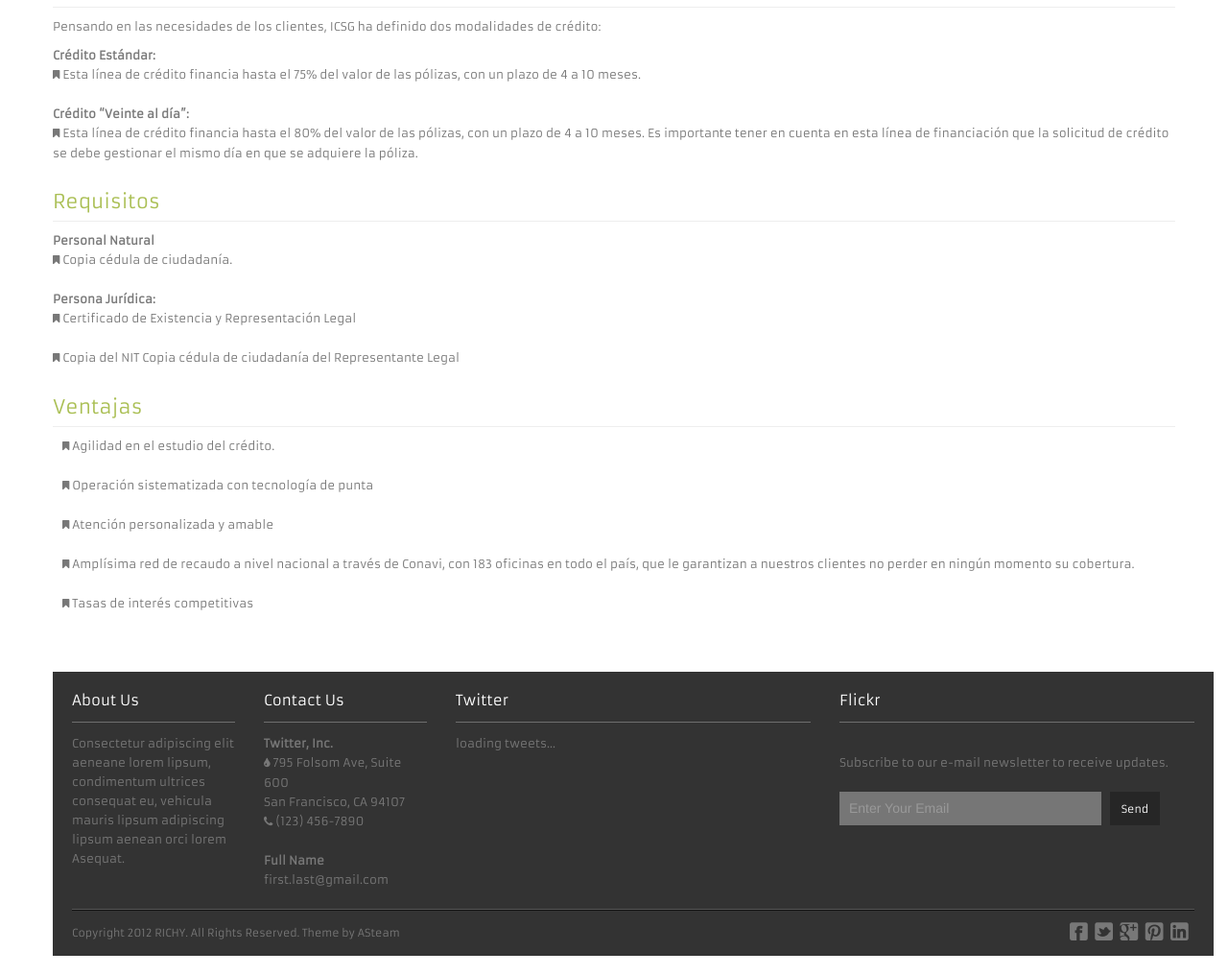
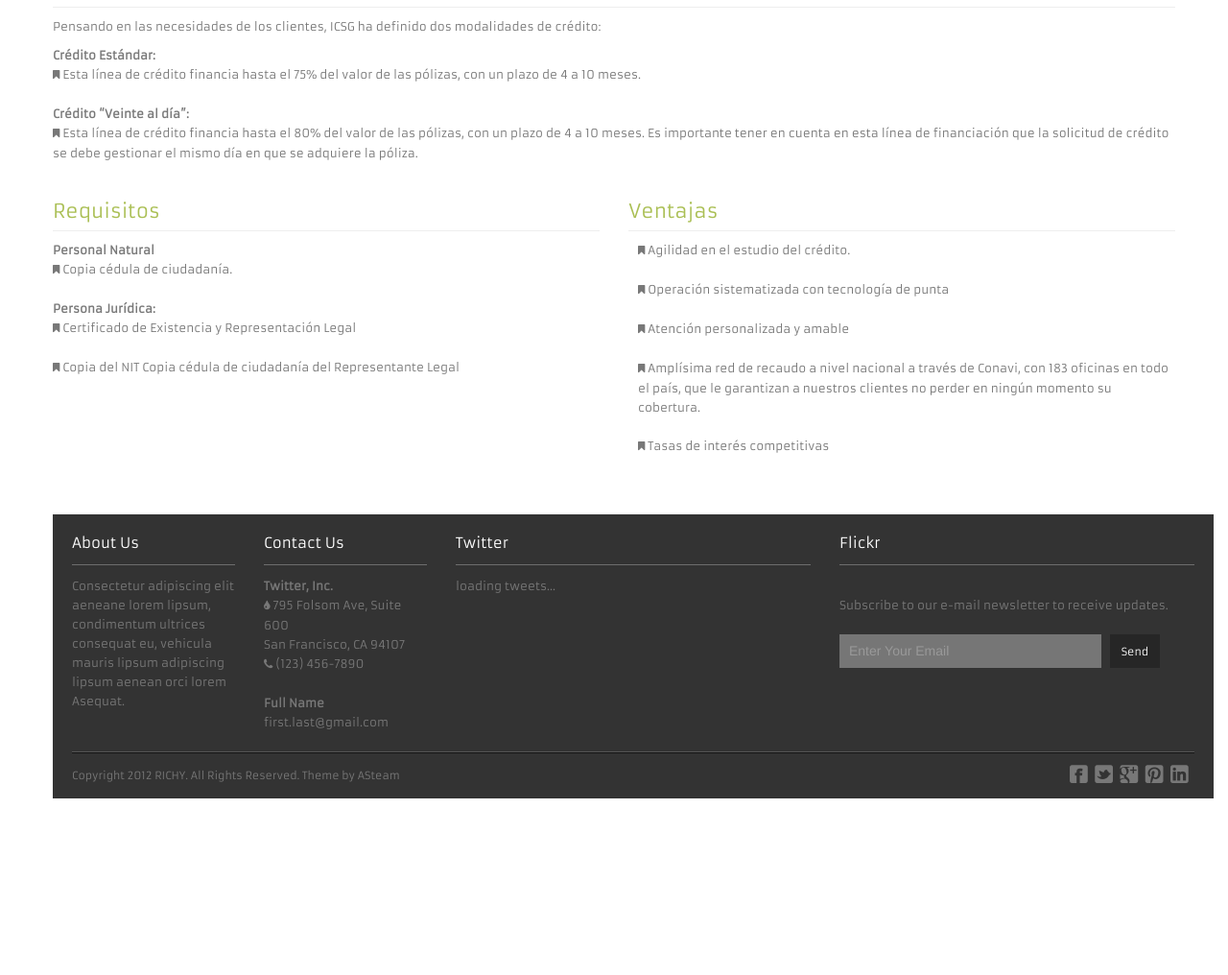
Before and after one commit to cesaenzv/ICSG, a PHP site: page /serv_finpri.php in a window 1280 px wide. Shown: the part 404-1420 px from the top of the page at 96% size. After the commit the page ends 1236 px from the top, so only its background shows below. Run offline with PHP 8.4, Linux system fonts and the light colour scheme.

Commit message:
Some Changes

```diff
--- a/header.php
+++ b/header.php
@@ -122,7 +122,7 @@
                               </ul>
                             </li>
                             <li>
-                              <a href="contacts.html" class="fNiv last">Contactenos<br/>
+                              <a href="" class="fNiv last">Contactenos<br/>
                               <span class="smallText">Envienos un mensaje</span></a>
                             </li>
                           </ul>
--- a/serv_finpri.php
+++ b/serv_finpri.php
@@ -19,14 +19,18 @@
 			<dt>Crédito “Veinte al día”:</dt>
 			<dl><i class="icon-bookmark"></i> Esta línea de crédito financia hasta el 80% del valor de las pólizas, con un plazo de 4 a 10 meses. Es  importante  tener en cuenta en esta línea de financiación que la solicitud de crédito se debe gestionar  el mismo  día  en  que  se adquiere la póliza.</dl>
 		</dd>
+		<div class="row">
+			<div class="span6">
 				<h2>Requisitos</h2>
 				<dd>
 					<dt>Personal Natural</dt>
-			<dl><i class="icon-bookmark"></i> Copia cédula de ciudadanía.</dl>
+					<dl> <i class="icon-bookmark"></i> Copia cédula de ciudadanía.</dl>
 					<dt>Persona Jurídica:</dt>
-			<dl><i class="icon-bookmark"></i> Certificado de Existencia y Representación Legal</dl>
-			<dl><i class="icon-bookmark"></i> Copia del NIT Copia cédula de ciudadanía del Representante Legal</dl>
+					<dl> <i class="icon-bookmark"></i> Certificado de Existencia y Representación Legal</dl>
+					<dl> <i class="icon-bookmark"></i> Copia del NIT Copia cédula de ciudadanía del Representante Legal</dl>
 				</dd>
+			</div>
+			<div class="span6">
 				<h2>Ventajas</h2>
 				<dd>
 					<dl><i class="icon-bookmark"></i> Agilidad en el estudio del crédito.</dl>
@@ -37,6 +41,8 @@
 				</dd>
 			</div>
 		</div>
+	</div>
+</div>
 <?php
 	include('footer.php')
 ?>
```
Lines whose indentation alone changed are shown as unchanged.
